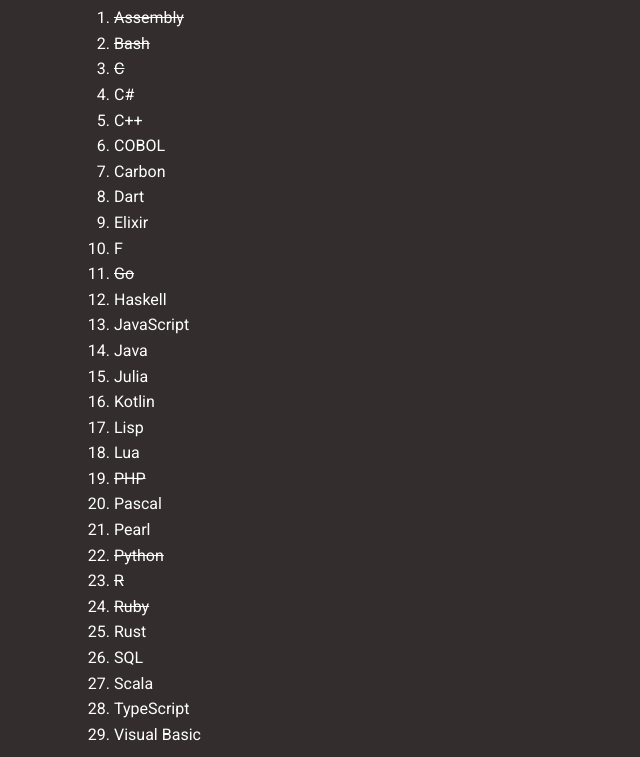
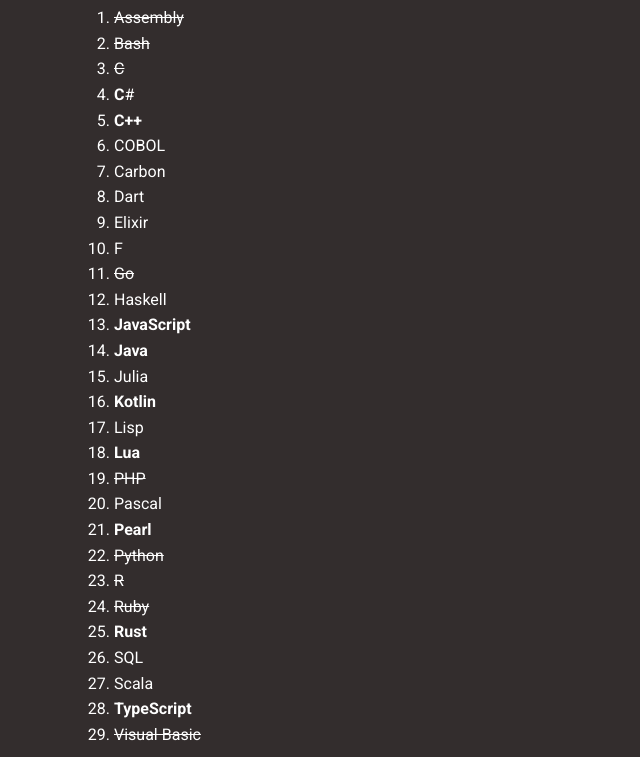
Before and after one commit to Jeb4dev/AdventOfCode2022, a plain HTML site: page docs/index.html in a window 1280 px wide. Shown: the part 1203-1960 px from the top of the page, without its empty margins (0-640 px from the left). Drawn offline with nearby package versions, Linux system fonts and the light colour scheme.

Commit message:
updated language ideas

```diff
--- a/docs/index.html
+++ b/docs/index.html
@@ -273,8 +273,8 @@ day</a>
     <li><del>Assembly</del></li>
     <li><del>Bash</del></li>
     <li><del>C</del></li>
-    <li>C#</li>
-    <li>C++</li>
+    <li><strong>C</strong>#</li>
+    <li><strong>C++</strong></li>
     <li>COBOL</li>
     <li>Carbon</li>
     <li>Dart</li>
@@ -282,23 +282,23 @@ day</a>
     <li>F</li>
     <li><del>Go</del></li>
     <li>Haskell</li>
-    <li>JavaScript</li>
-    <li>Java</li>
+    <li><strong>JavaScript</strong></li>
+    <li><strong>Java</strong></li>
     <li>Julia</li>
-    <li>Kotlin</li>
+    <li><strong>Kotlin</strong></li>
     <li>Lisp</li>
-    <li>Lua</li>
+    <li><strong>Lua</strong></li>
     <li><del>PHP</del></li>
     <li>Pascal</li>
-    <li>Pearl</li>
+    <li><strong>Pearl</strong></li>
     <li><del>Python</del></li>
     <li><del>R</del></li>
     <li><del>Ruby</del></li>
-    <li>Rust</li>
+    <li><strong>Rust</strong></li>
     <li>SQL</li>
     <li>Scala</li>
-    <li>TypeScript</li>
-    <li>Visual Basic</li>
+    <li><strong>TypeScript</strong></li>
+    <li><del>Visual Basic</del></li>
     </ol>
 
 </article>
```
Also changed, not shown: 1 other file.
